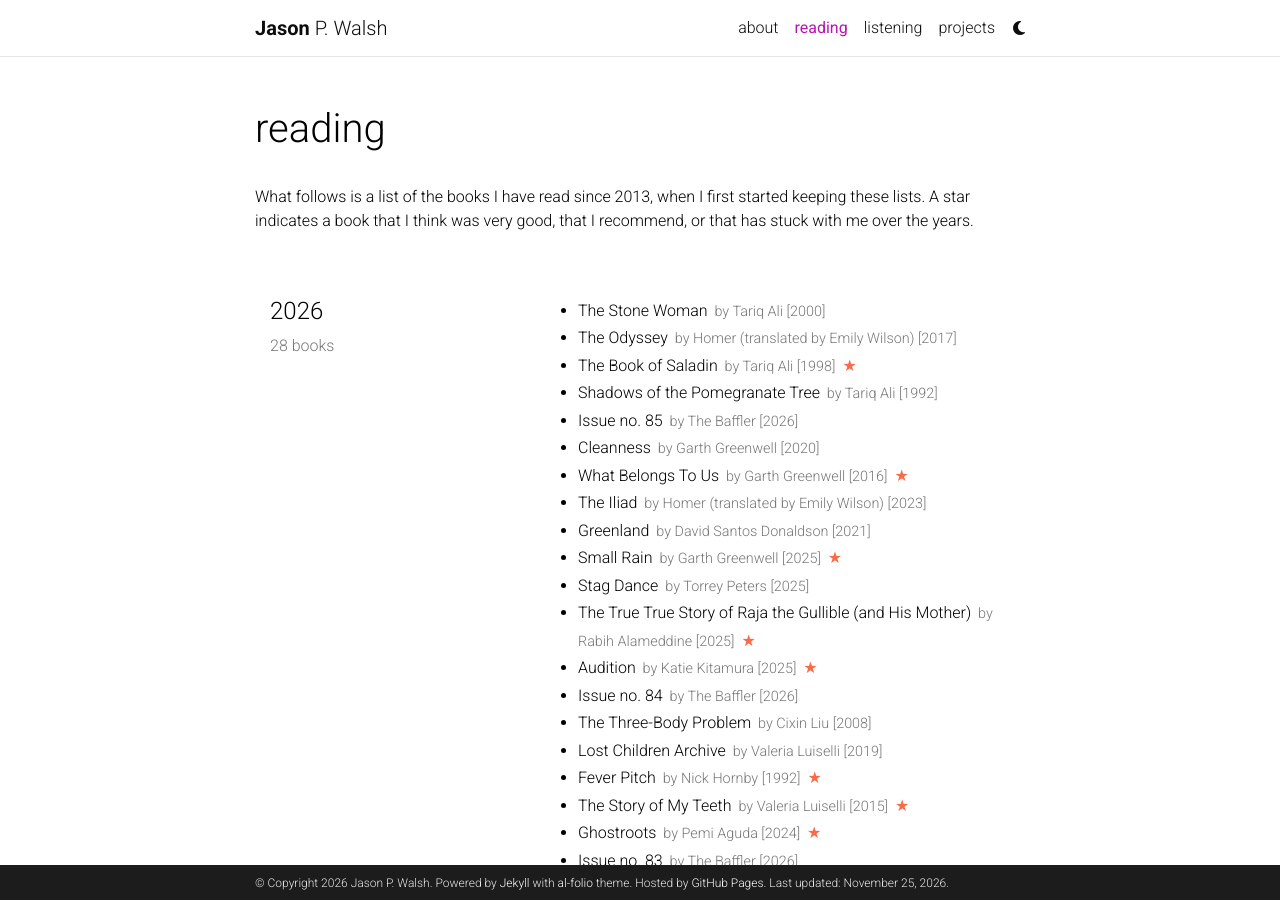
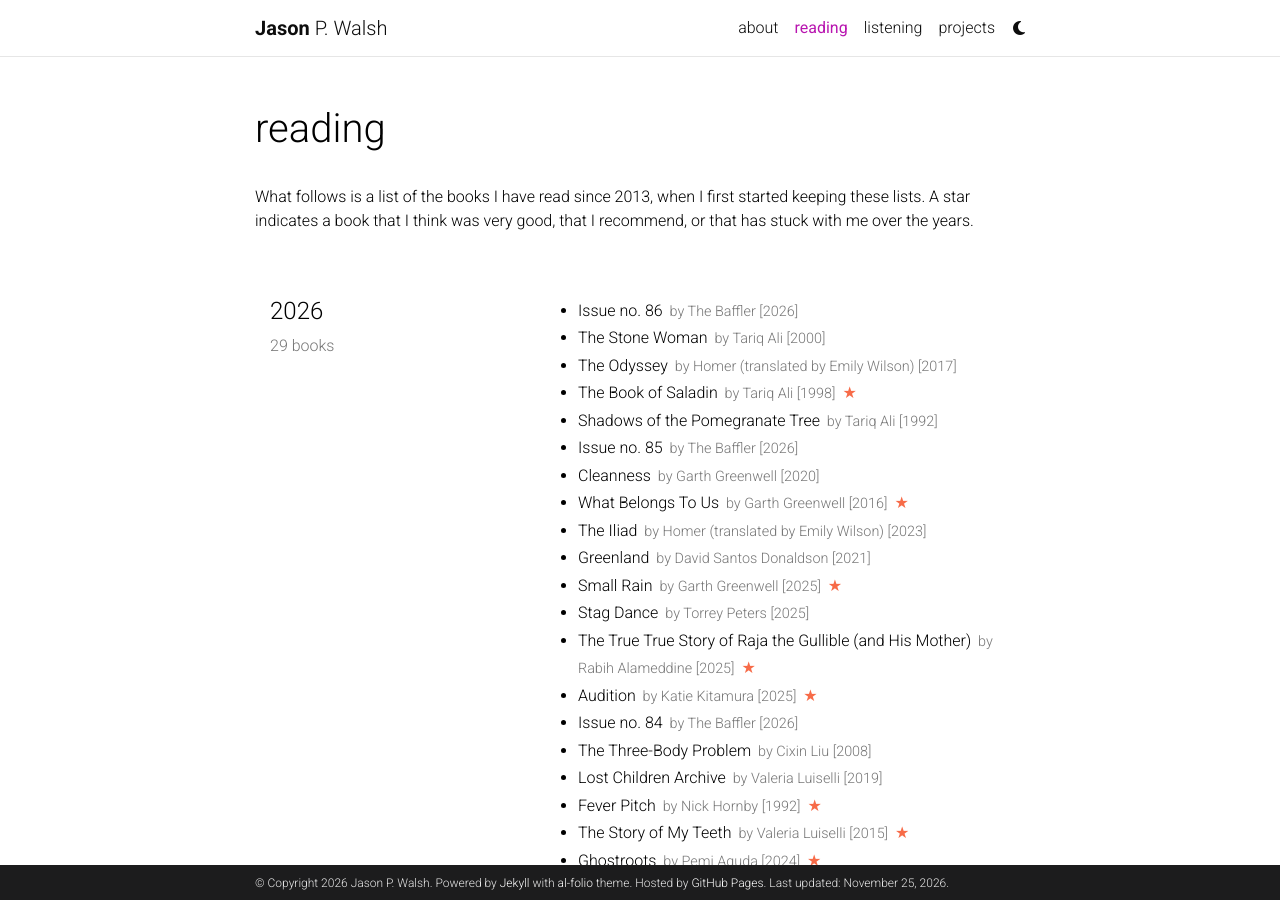
Before and after one commit to jwals23/jwals23.github.io, a Jekyll site: the page built from _pages/reading.md, in a window 1280 px wide and 900 px high. Built offline with Jekyll 4.4.1, drawn with Linux system fonts in a browser that asks for light colours; comment, search, counter and statistics services are not loaded; a style sheet for code colours, icons or effects is not loaded.

Commit message:
Update reading.yml

```diff
--- a/_data/reading.yml
+++ b/_data/reading.yml
@@ -1,6 +1,10 @@
 list:
   - year: "2026"
     books:
+      - title: Issue no. 86
+        author: The Baffler
+        year: 2026
+
       - title: The Stone Woman
         author: Tariq Ali
         year: 2000
```
